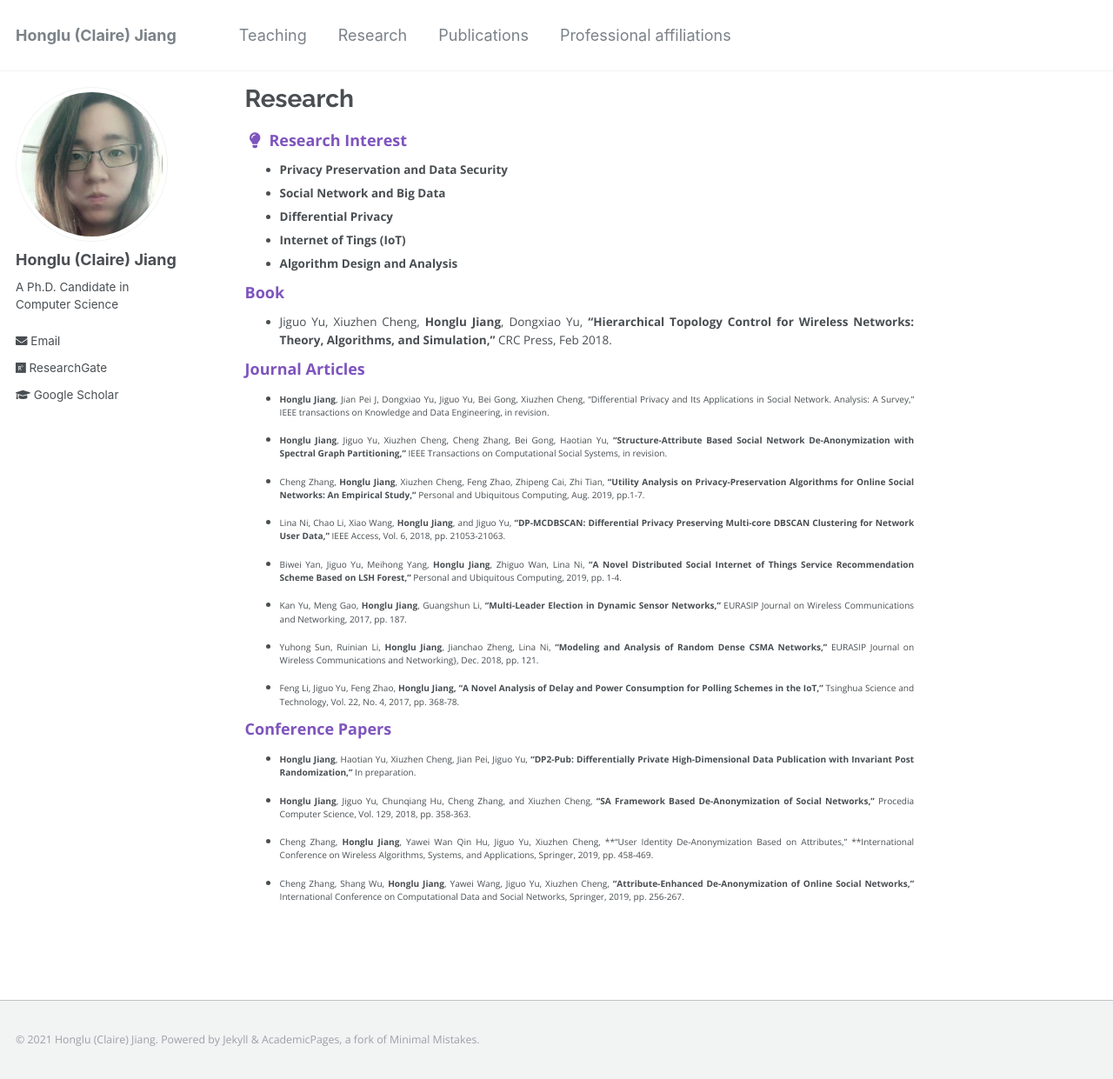
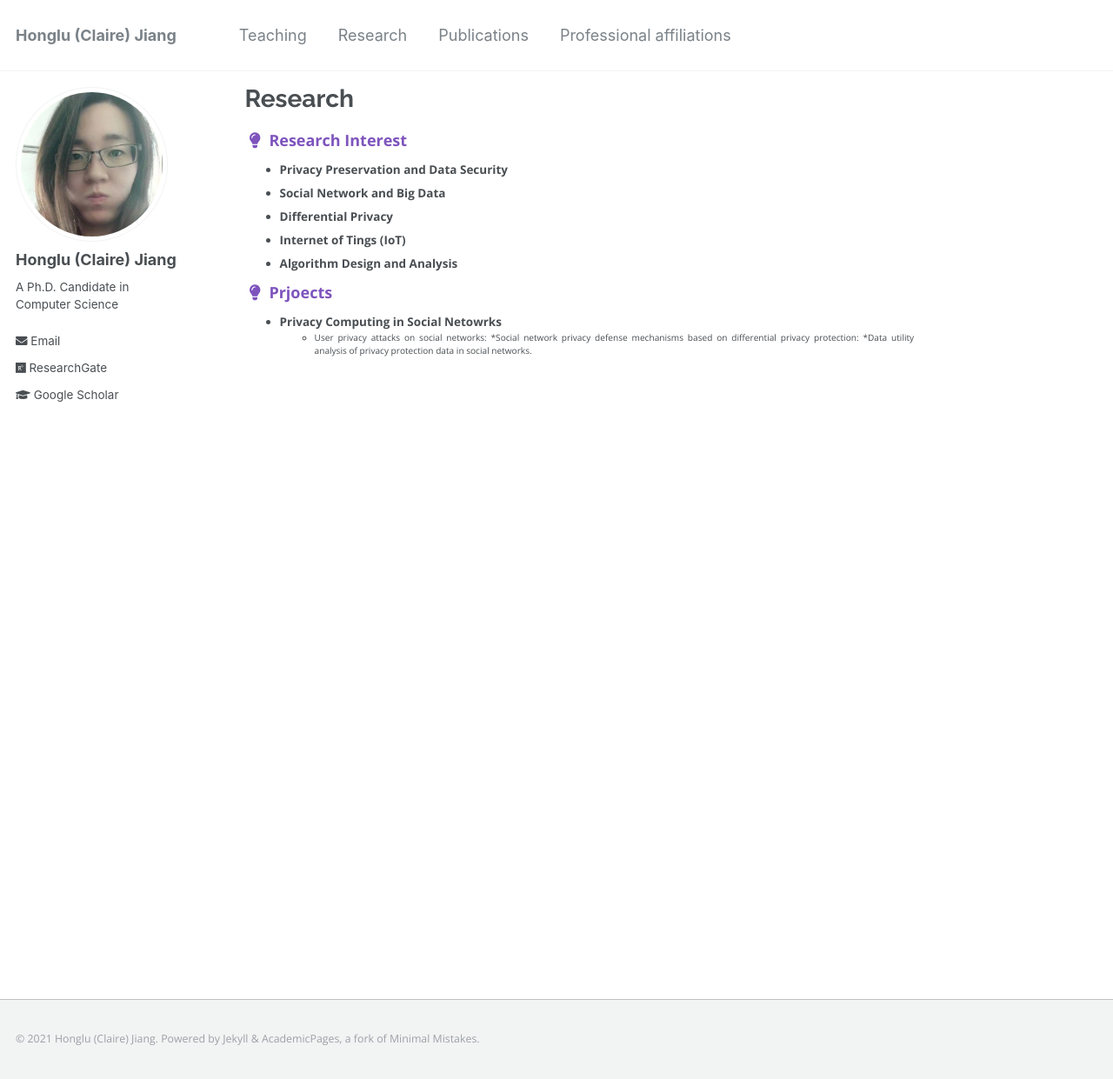
Before and after one commit to hljiang0720/hljiang.github.io, a Jekyll site: the page built from _pages/research.md, in a window 1280 px wide and 1241 px high. Shown: the whole window at 87% size. Built offline with Jekyll 4.4.1, drawn with Linux system fonts in a browser that asks for light colours.

Commit message:
Update research.md

```diff
--- a/_pages/research.md
+++ b/_pages/research.md
@@ -11,34 +11,10 @@ author_profile: true
   * **Internet of Tings (IoT)**
   * **Algorithm Design and Analysis**
 
-### Book
 
-* Jiguo Yu, Xiuzhen Cheng, **Honglu Jiang**, Dongxiao Yu, **“Hierarchical Topology Control for Wireless Networks: Theory, Algorithms, and Simulation,”** CRC Press, Feb 2018.
+### <i class="fa fa-fw fa-lightbulb" aria-hidden="true"></i> Prjoects
 
-### Journal Articles
-
-* **Honglu Jiang**, Jian Pei J, Dongxiao Yu, Jiguo Yu, Bei Gong, Xiuzhen Cheng, “Differential Privacy and Its Applications in Social Network. Analysis: A Survey,” IEEE transactions on Knowledge and Data Engineering, in revision.
-
-* **Honglu Jiang**, Jiguo Yu, Xiuzhen Cheng, Cheng Zhang, Bei Gong, Haotian Yu, **“Structure-Attribute Based Social Network De-Anonymization with Spectral Graph Partitioning,”** IEEE Transactions on Computational Social Systems, in revision.
-
-* Cheng Zhang, **Honglu Jiang**, Xiuzhen Cheng, Feng Zhao, Zhipeng Cai, Zhi Tian, **“Utility Analysis on Privacy-Preservation Algorithms for Online Social Networks: An Empirical Study,”** Personal and Ubiquitous Computing, Aug. 2019, pp.1-7.
-
-* Lina Ni, Chao Li, Xiao Wang, **Honglu Jiang**, and Jiguo Yu, **“DP-MCDBSCAN: Differential Privacy Preserving Multi-core DBSCAN Clustering for Network User Data,”** IEEE Access, Vol. 6, 2018, pp. 21053-21063.
-
-* Biwei Yan, Jiguo Yu, Meihong Yang, **Honglu Jiang**, Zhiguo Wan, Lina Ni, **“A Novel Distributed Social Internet of Things Service Recommendation Scheme Based on LSH Forest,”** Personal and Ubiquitous Computing, 2019, pp. 1-4.
-
-* Kan Yu, Meng Gao, **Honglu Jiang**, Guangshun Li, **“Multi-Leader Election in Dynamic Sensor Networks,”** EURASIP Journal on Wireless Communications and Networking, 2017, pp. 187.
-
-* Yuhong Sun, Ruinian Li, **Honglu Jiang**, Jianchao Zheng, Lina Ni, **“Modeling and Analysis of Random Dense CSMA Networks,”** EURASIP Journal on Wireless Communications and Networking}, Dec. 2018, pp. 121.
-
-* Feng Li, Jiguo Yu, Feng Zhao, **Honglu Jiang, “A Novel Analysis of Delay and Power Consumption for Polling Schemes in the IoT,”** Tsinghua Science and Technology, Vol. 22, No. 4, 2017, pp. 368-78.
-
-### Conference Papers
-
-* **Honglu Jiang**, Haotian Yu, Xiuzhen Cheng, Jian Pei, Jiguo Yu, **“DP2-Pub: Differentially Private High-Dimensional Data Publication with Invariant Post Randomization,”** In preparation.
-
-* **Honglu Jiang**, Jiguo Yu, Chunqiang Hu, Cheng Zhang, and Xiuzhen Cheng, **"SA Framework Based De-Anonymization of Social Networks,"** Procedia Computer Science, Vol. 129, 2018, pp. 358-363.
-
-* Cheng Zhang, **Honglu Jiang**, Yawei Wan Qin Hu, Jiguo Yu, Xiuzhen Cheng, **“User Identity De-Anonymization Based on Attributes,” **International Conference on Wireless Algorithms, Systems, and Applications, Springer, 2019, pp. 458-469.
-
-* Cheng Zhang, Shang Wu, **Honglu Jiang**, Yawei Wang, Jiguo Yu, Xiuzhen Cheng, **“Attribute-Enhanced De-Anonymization of Online Social Networks,”** International Conference on Computational Data and Social Networks, Springer, 2019, pp. 256-267.
+* **Privacy Computing in Social Netowrks**
+   * User privacy attacks on social networks:
+   *Social network privacy defense mechanisms based on differential privacy protection:
+    *Data utility analysis of privacy protection data in social networks.
```
